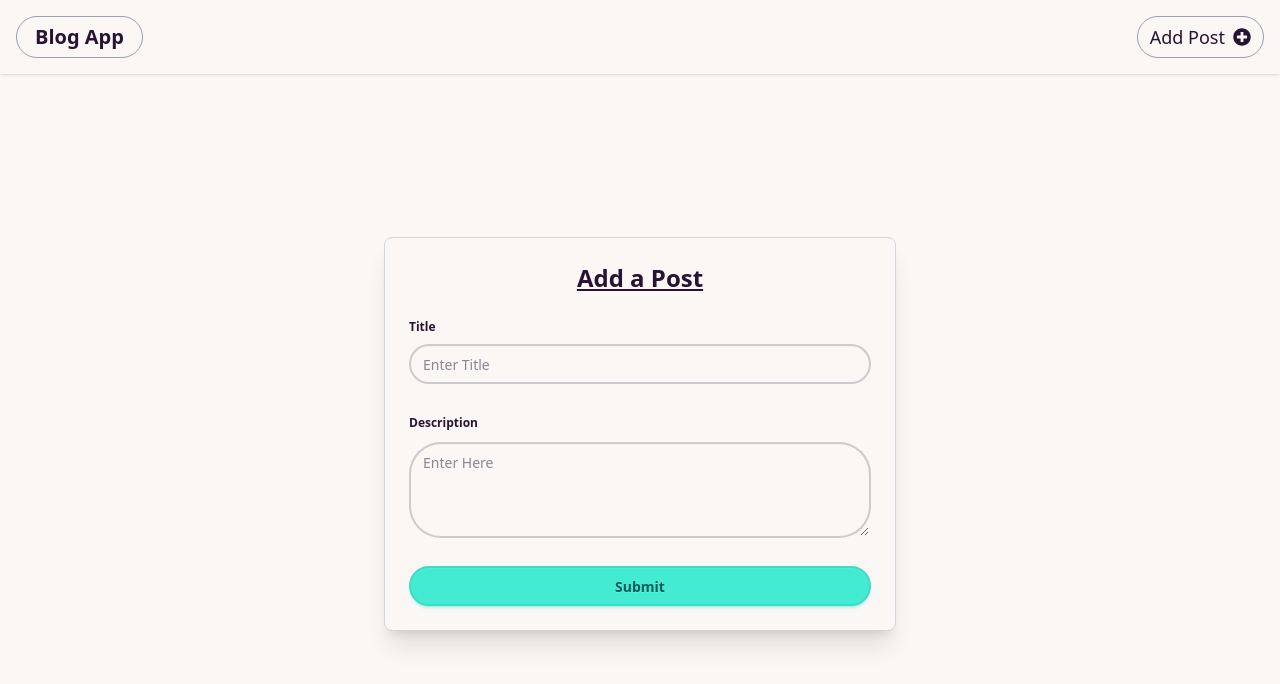
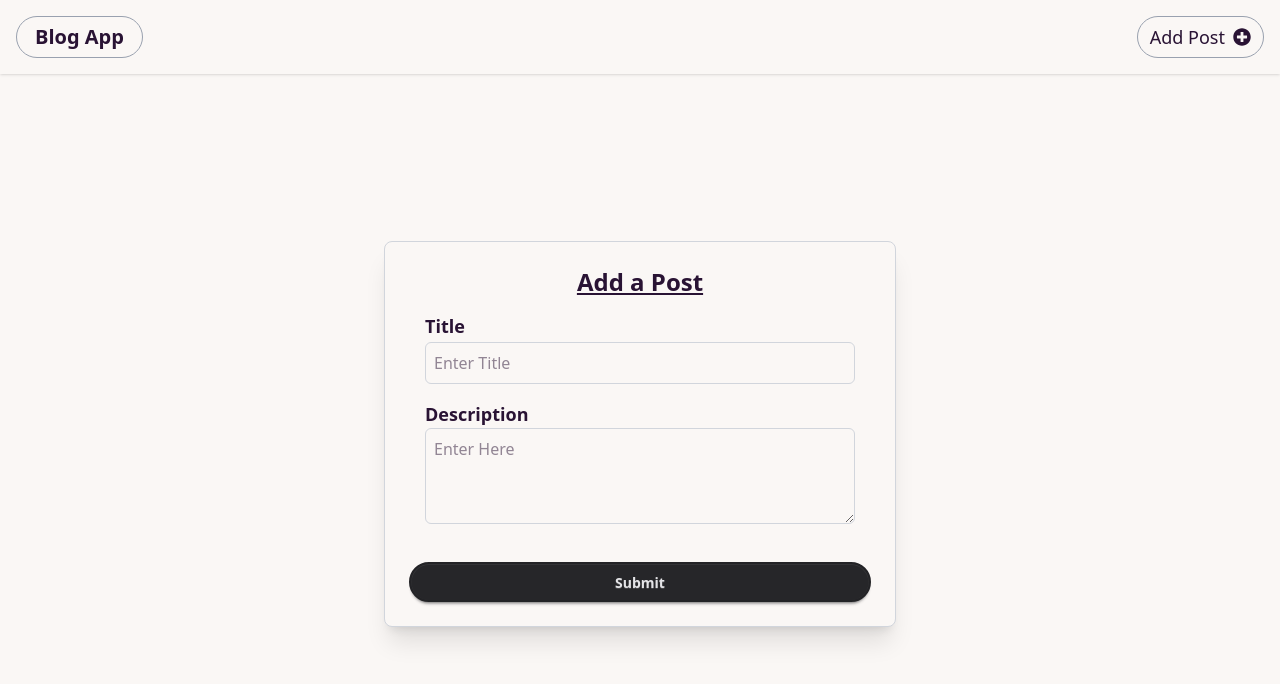
Before and after one commit to salsabeel10/frontend-task, a React (Vite) app in the folder frontend/: page /add in a window 1280 px wide. Shown: the top 684 px of the page. Built offline with nearby package versions, Linux system fonts and the light colour scheme.

Commit message:
post form ui fixed

```diff
--- a/frontend/src/components/PostForm.tsx
+++ b/frontend/src/components/PostForm.tsx
@@ -20,27 +20,31 @@ const PostForm = () => {
   return (
     <div className="flex justify-center items-center min-h-screen  p-4 pb-24">
       <div className="w-full max-w-lg bg-base-100 shadow-xl border border-gray-300 rounded-lg p-6">
-        <h2 className="text-2xl font-bold text-center mb-4 underline">Add a Post</h2>
-        <fieldset className="fieldset">
-          <legend className="fieldset-legend">Title</legend>
+        <h2 className="text-2xl font-bold text-center mb-4 underline">
+          Add a Post
+        </h2>
+        <fieldset className="p-4 rounded-md ">
+          <legend className="text-lg font-semibold leading-0 pt-3">Title</legend>
           <input
             type="text"
-            className="input input-bordered w-full"
+            className="w-full p-2 border border-gray-300 rounded-md  focus:outline-none focus:ring-2 focus:ring-gray-500"
             placeholder="Enter Title"
             value={title}
-            onChange={(e)=>setTitle(e.target.value)}
+            onChange={(e) => setTitle(e.target.value)}
           />
 
-          <legend className="fieldset-legend mt-4">Description</legend>
+          <legend className="text-lg font-semibold mt-4">Description</legend>
           <textarea
-            className="textarea textarea-bordered w-full h-24"
+            className="w-full p-2 border border-gray-300 rounded-md h-24 focus:outline-none focus:ring-2 focus:ring-gray-500"
             placeholder="Enter Here"
             value={body}
-            onChange={(e)=>setBody(e.target.value)}
+            onChange={(e) => setBody(e.target.value)}
           ></textarea>
         </fieldset>
 
-        <button onClick={handleAddPost} className="btn btn-primary w-full mt-6">Submit</button>
+        <button onClick={handleAddPost} className="btn btn-neutral w-full mt-4">
+          Submit
+        </button>
       </div>
     </div>
   )
```
